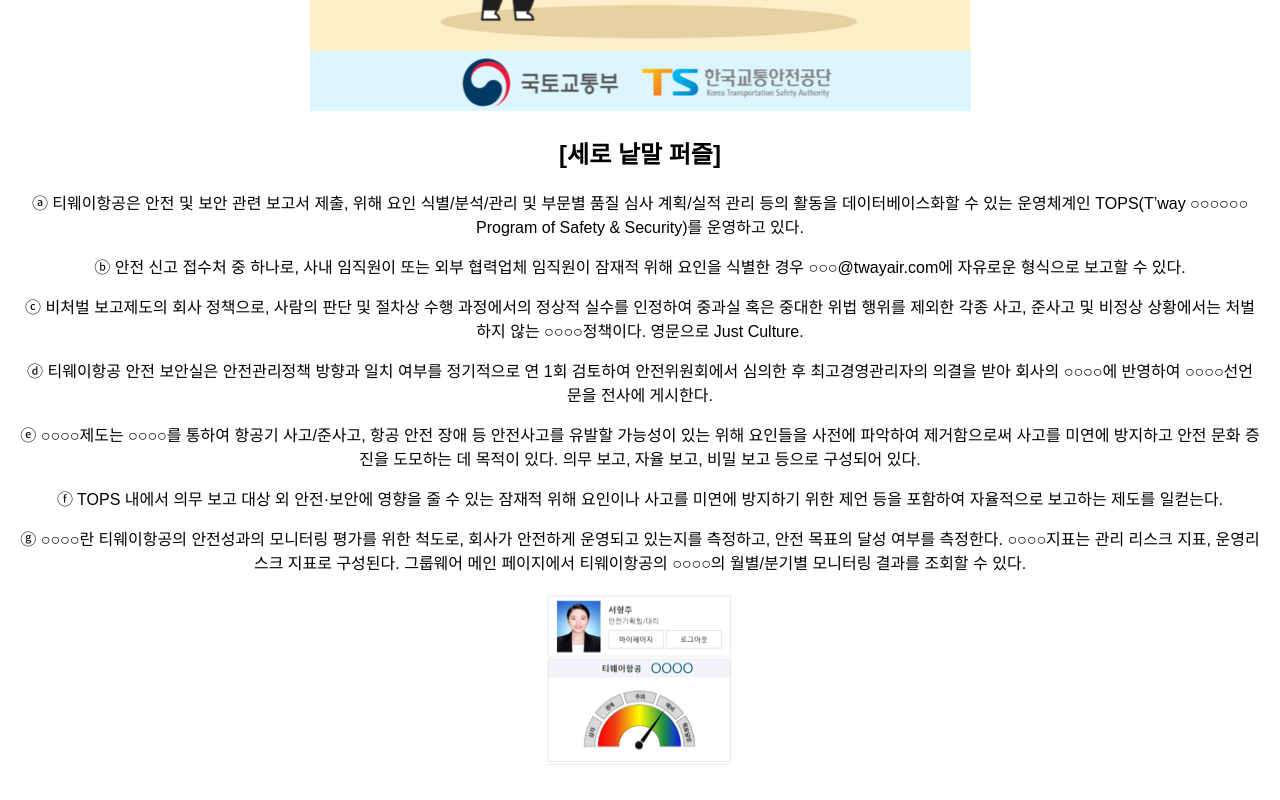
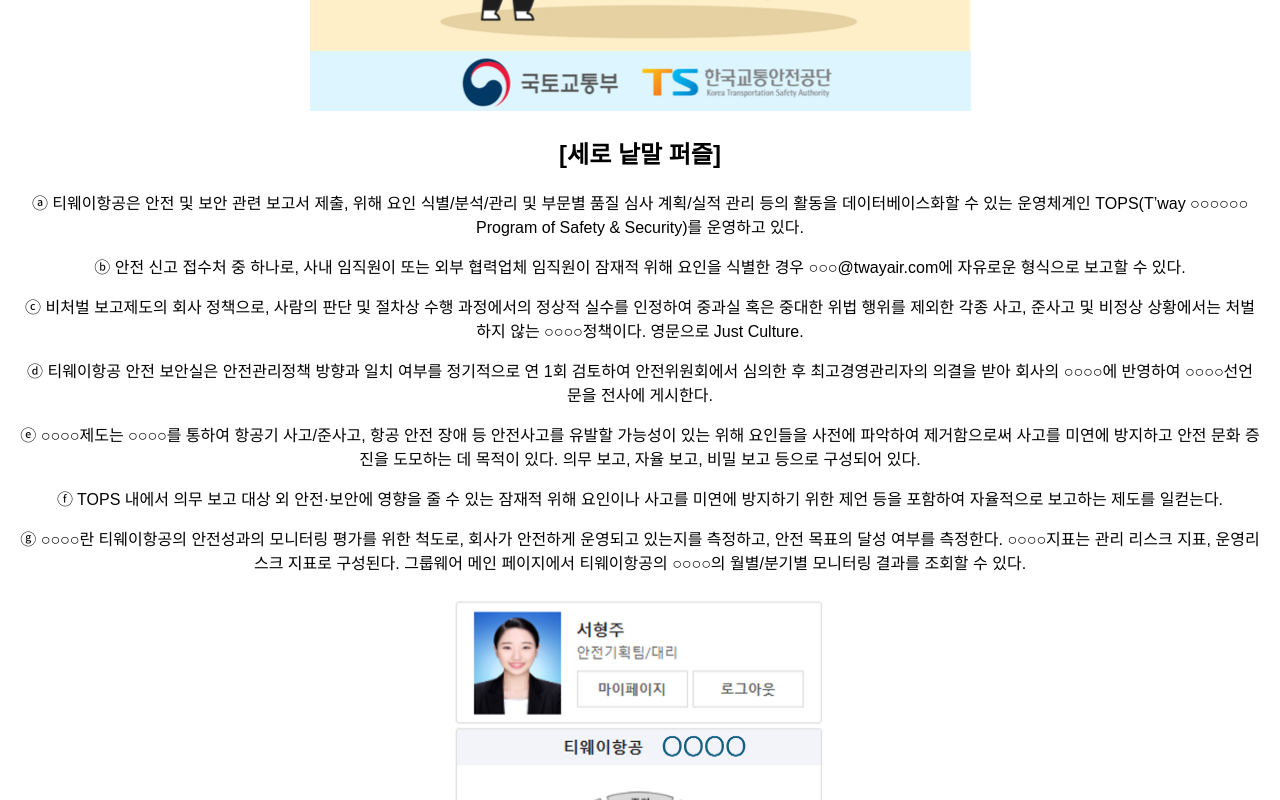
Before and after one commit to jychung09/tway_safe, a plain HTML site: page index.html in a window 1280 px wide. Shown: the part 2000-2800 px from the top of the page. Drawn offline with Linux system fonts and the light colour scheme.

Commit message:
Update index.html

```diff
--- a/index.html
+++ b/index.html
@@ -177,7 +177,7 @@
         <p>ⓕ TOPS 내에서 의무 보고 대상 외 안전·보안에 영향을 줄 수 있는 잠재적 위해 요인이나 사고를 미연에 방지하기 위한 제언 등을 포함하여 자율적으로 보고하는 제도를 일컫는다.</p>
         <p>ⓖ ○○○○란 티웨이항공의 안전성과의 모니터링 평가를 위한 척도로, 회사가 안전하게 운영되고 있는지를 측정하고, 안전 목표의 달성 여부를 측정한다. ○○○○지표는 관리 리스크 지표, 운영리스크 지표로 구성된다. 그룹웨어 메인 페이지에서 티웨이항공의 ○○○○의 월별/분기별 모니터링 결과를 조회할 수 있다.</p>
 
-        <img src="zoo.png" alt="zoo 이미지" style="width: 190px; height: 175px;">
+        <img src="zoo.png" alt="zoo 이미지" style="width: 380px; height: 350px;">
     </div>
 </body>
 </html>
```
